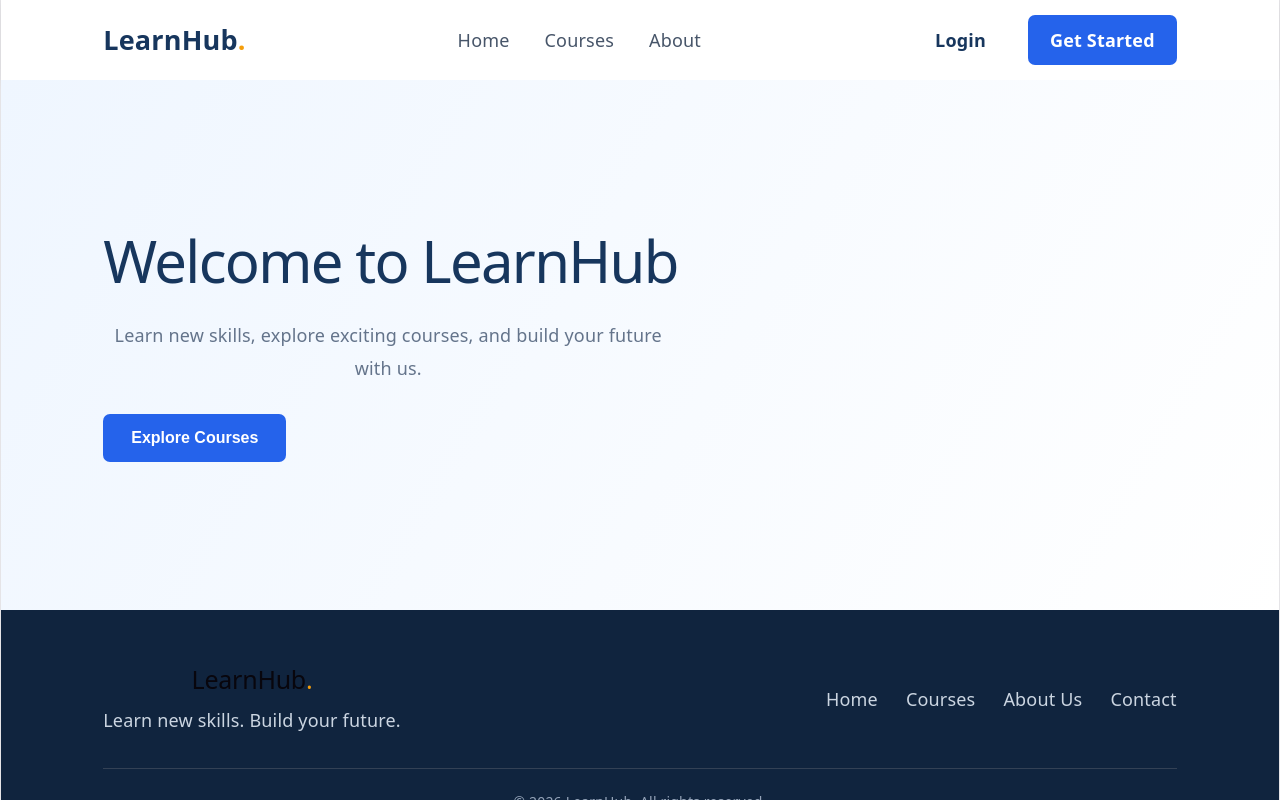
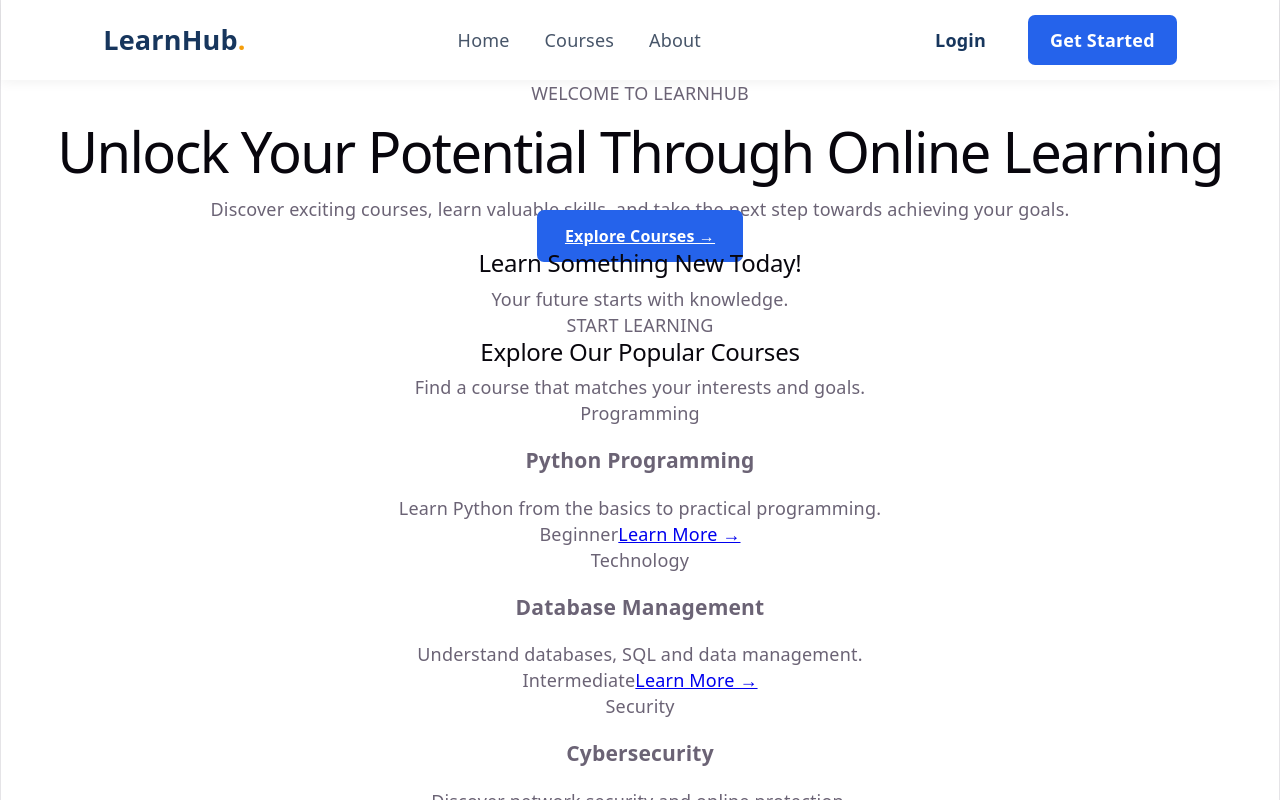
Before and after one commit to sirdrick037-svg/lms_config, a React (Vite) app in the folder lms-frontend/: page / in a window 1280 px wide. Shown: the top 800 px of the page. Built offline with nearby package versions, Linux system fonts and the light colour scheme.

Commit message:
feat: refactor App component to remove welcome section and integrate Home page

```diff
--- a/lms-frontend/src/App.jsx
+++ b/lms-frontend/src/App.jsx
@@ -1,30 +1,18 @@
 
 import Header from "./components/Header";
 import Footer from "./components/Footer";
+import Home from "./pages/Home";
 import "./App.css";
 
 function App() {
   return (
-    <>
+    <div className="app">
       <Header />
-
       <main className="main-content">
-        <section className="welcome-section">
-          <h1>Welcome to LearnHub</h1>
-
-          <p>
-            Learn new skills, explore exciting courses,
-            and build your future with us.
-          </p>
-
-          <button className="explore-btn">
-            Explore Courses
-          </button>
-        </section>
+        <Home />
       </main>
-
       <Footer />
-    </>
+    </div>
   );
 }
 
```
